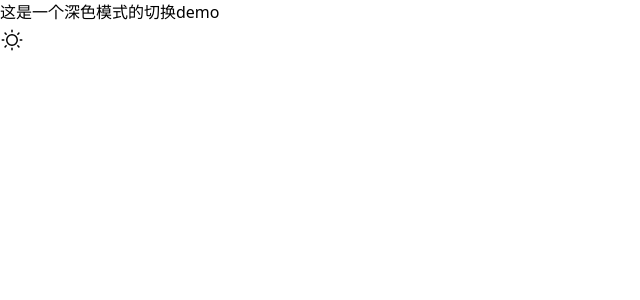
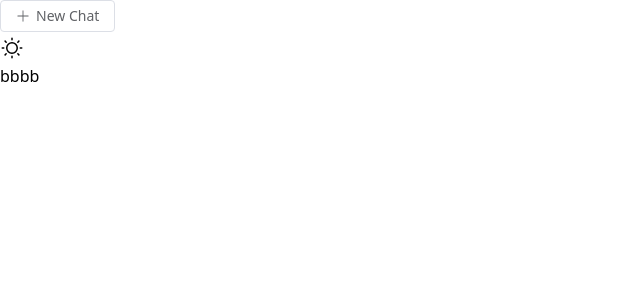
Before and after one commit to HappyPot/mychart, a Vue app: page / in a window 1280 px wide. Shown: the top 300 px of the page, without its empty margins (0-640 px from the left). Built offline with nearby package versions, Linux system fonts and the light colour scheme.

Commit message:
Auto Commit

```diff
--- a/package.json
+++ b/package.json
@@ -19,6 +19,7 @@
     "@vueuse/core": "^10.4.1",
     "autoprefixer": "^10.4.15",
     "postcss": "^8.4.29",
+    "sass": "^1.66.1",
     "tailwindcss": "^3.3.3",
     "vite": "^4.4.9"
   }
--- a/src/main.js
+++ b/src/main.js
@@ -4,7 +4,7 @@ import ElementPlus from 'element-plus'
 import 'element-plus/theme-chalk/dark/css-vars.css'
 import 'element-plus/dist/index.css'
 import router from './router';
-import './style.css'
+import './style.scss'
 import App from './App.vue'
 import * as ElementPlusIconsVue from '@element-plus/icons-vue'
 const app = createApp(App)
--- a/src/page/index.vue
+++ b/src/page/index.vue
@@ -1,29 +1,33 @@
 <template>
-  <div class="wrap h-[100vw]">
-    <div class="demo">
-      <div>这是一个深色模式的切换demo</div>
+  <div class="wrap">
+
+    <div class="container flex align-middle">
+      <!-- 左边 -->
+      <div class="aside_left w-[20%]">
+        <el-button :icon="Plus" class="w-[50%] m-auto" plain>New Chat</el-button>
       </div>
+      <!-- 右边 -->
+      <div class="aside_right bg-[#f8f8fc] w-[80%]">
+        <!-- 导航 -->
         <div class="nav">
           <div class="cursor-pointer" @click="toggle()">
             <Sunny style="width: 1.5em; height: 2em; " v-if="!isDark" />
             <Moon style="width: 1.5em; height: 2em; " class="bg-black" v-else />
           </div>
+          <!-- 内容 -->
+          <div class="bg-#f8f8f8">bbbb</div>
         </div>
-    <div class="container">
-      <!-- 左边 -->
-      <div class="aside_left">
 
       </div>
-      <!-- 右边 -->
-      <div class="aside_right"></div>
     </div>
+
   </div>
 </template>
 <script setup>
 import { ref } from "vue";
 import { useToggle } from '@vueuse/shared'
 import { useDark } from "@vueuse/core";
-import { Sunny, Moon } from '@element-plus/icons-vue'
+import { Sunny, Moon,Plus } from '@element-plus/icons-vue'
 const theme = ref(false)
 const isDark = useDark({
   // 存储到localStorage/sessionStorage中的Key 根据自己的需求更改
--- /dev/null
+++ b/src/style.scss
@@ -0,0 +1,4 @@
+.light{
+    .aside_left{
+    }
+}
```
Also changed, not shown: src/style.css (deleted), 1 other file (tests, documents, lock files or other folders). Lines whose indentation alone changed are shown as unchanged.
